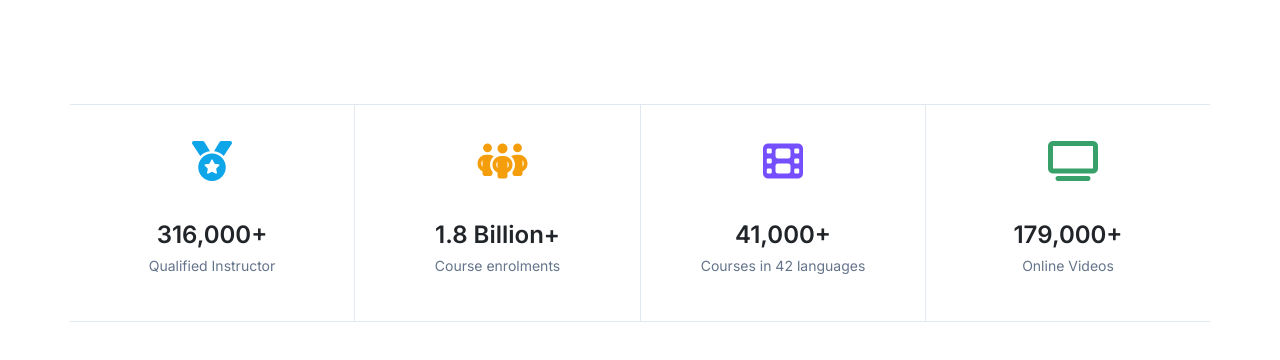
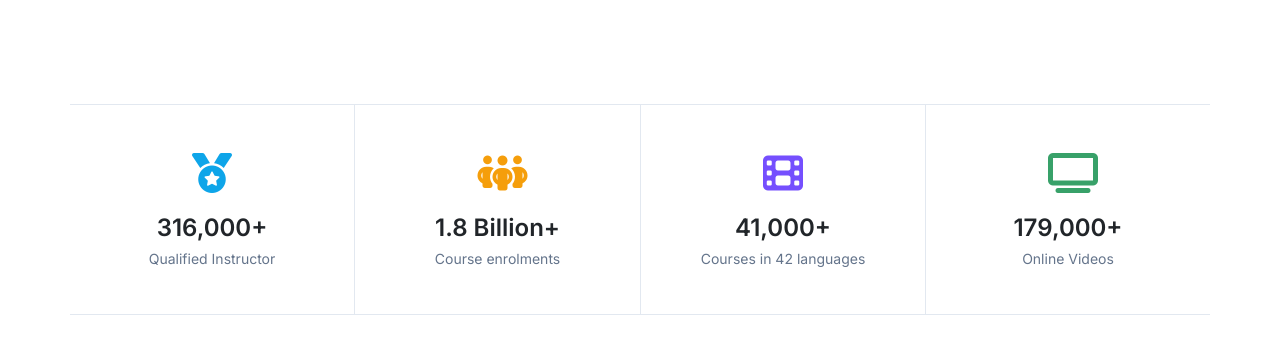
Before and after one commit to vandicahya/meeting6_fd6, a plain HTML site: page index.html in a window 1280 px wide. Drawn offline with nearby package versions, Linux system fonts and the light colour scheme.

Commit message:
remove i size in html

```diff
--- a/index.html
+++ b/index.html
@@ -28,9 +28,9 @@
       <div class="container">
         <div class="row">
           <div class="col-lg-3 col-md-6 instructor">
-            <div class="py-5 text-center">
+            <div class="py-5 text-center my-auto">
               <div class="mb-3">
-                <i class="fa-solid fa-medal fa-xl" style="color: #0ea5e9"></i>
+                <i class="fa-solid fa-medal" style="color: #0ea5e9"></i>
               </div>
               <div class="lh-1">
                 <h1 class="mb-1">316,000+</h1>
@@ -41,10 +41,7 @@
           <div class="col-lg-3 col-md-6 people">
             <div class="py-5 text-center">
               <div class="mb-3">
-                <i
-                  class="fa-solid fa-people-group fa-xl"
-                  style="color: #f59e0b"
-                ></i>
+                <i class="fa-solid fa-people-group" style="color: #f59e0b"></i>
               </div>
               <div class="lh-1">
                 <h1 class="mb-1">1.8 Billion+</h1>
@@ -55,7 +52,7 @@
           <div class="col-lg-3 col-md-6 language">
             <div class="py-5 text-center">
               <div class="mb-3">
-                <i class="fa-solid fa-film fa-xl" style="color: #754ffe"></i>
+                <i class="fa-solid fa-film" style="color: #754ffe"></i>
               </div>
               <div class="lh-1">
                 <h1 class="mb-1">41,000+</h1>
@@ -66,7 +63,7 @@
           <div class="col-lg-3 col-md-6 video">
             <div class="py-5 text-center">
               <div class="mb-3">
-                <i class="fa-solid fa-tv fa-xl" style="color: #38a169"></i>
+                <i class="fa-solid fa-tv" style="color: #38a169"></i>
               </div>
               <div class="lh-1">
                 <h1 class="mb-1">179,000+</h1>
--- a/steve.css
+++ b/steve.css
@@ -12,10 +12,6 @@
   padding-top: 6.5rem;
   padding-bottom: 6.5rem !important;
 }
-
-/* .py-5 {
-  margin: auto;
- } */
 
 h1 {
   font-size: 24px !important;
```
